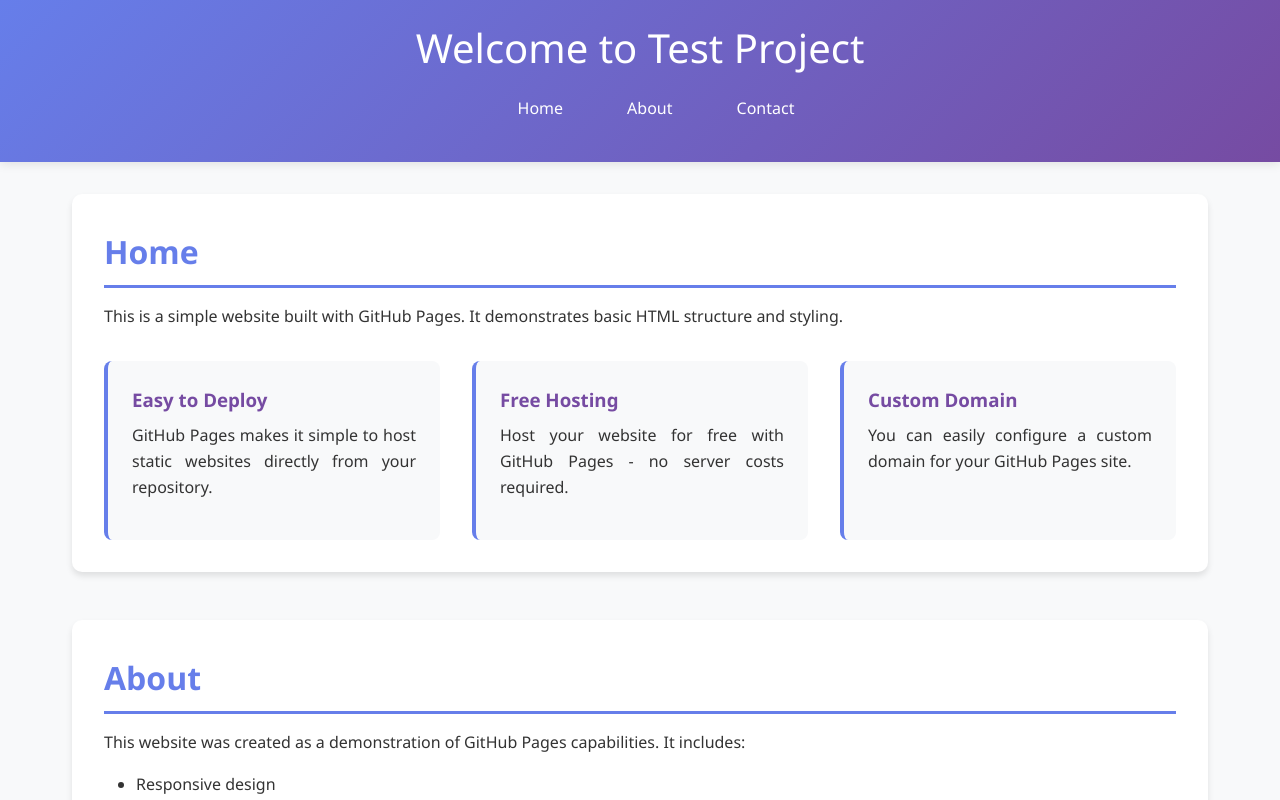
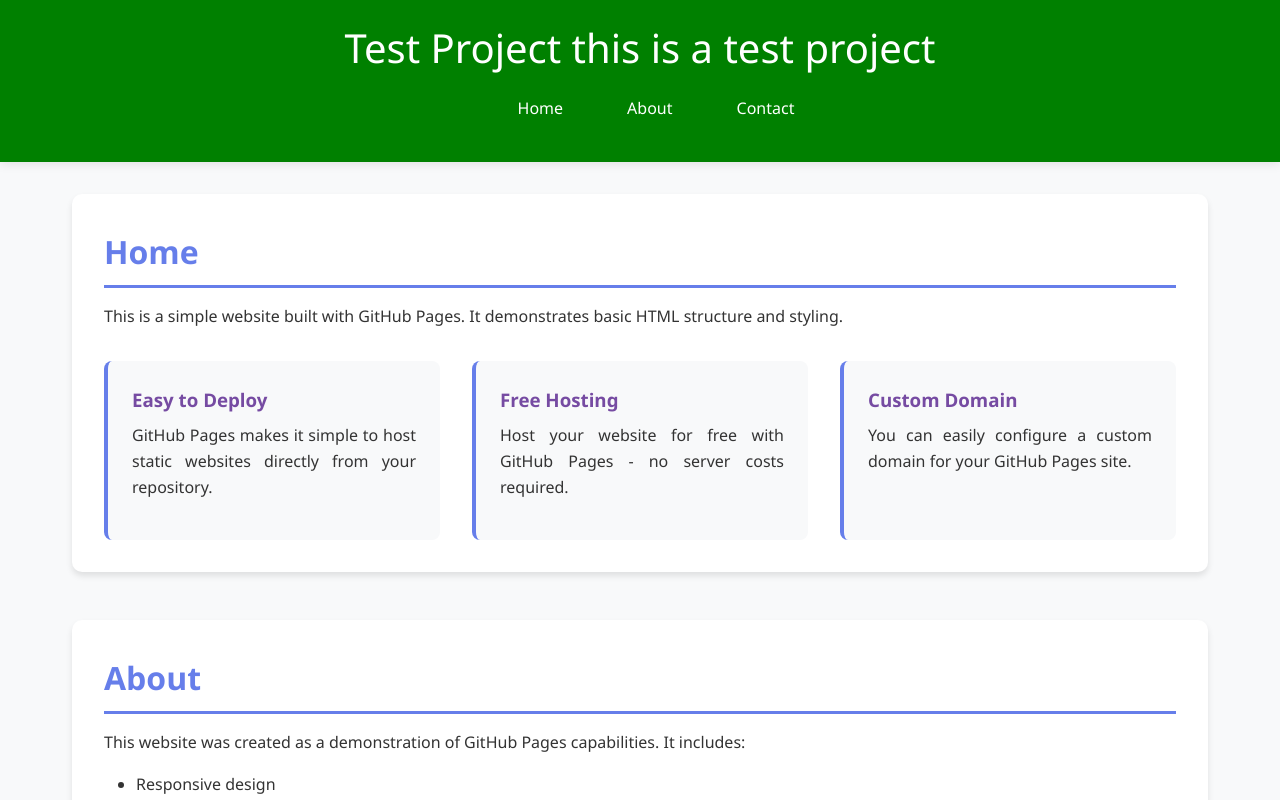
Before and after one commit to alanef/test-project, a plain HTML site: page index.html in a window 1280 px wide. Shown: the top 800 px of the page. Drawn offline with Linux system fonts and the light colour scheme.

Commit message:
[TP-15] Change teh header
Automated implementation

```diff
--- a/index.html
+++ b/index.html
@@ -8,7 +8,7 @@
 </head>
 <body>
     <header>
-        <h1>Welcome to Test Project</h1>
+        <h1>Test Project this is a test project</h1>
         <nav>
             <ul>
                 <li><a href="#home">Home</a></li>
--- a/styles.css
+++ b/styles.css
@@ -12,7 +12,7 @@ body {
 }
 
 header {
-    background: linear-gradient(135deg, #667eea 0%, #764ba2 100%);
+    background: green;
     color: white;
     padding: 1rem 0;
     box-shadow: 0 2px 10px rgba(0,0,0,0.1);
```
